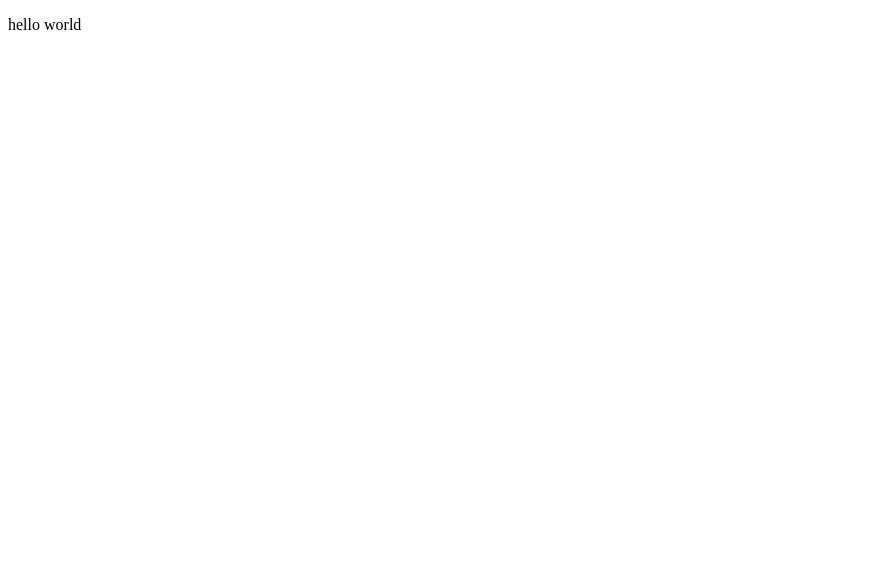
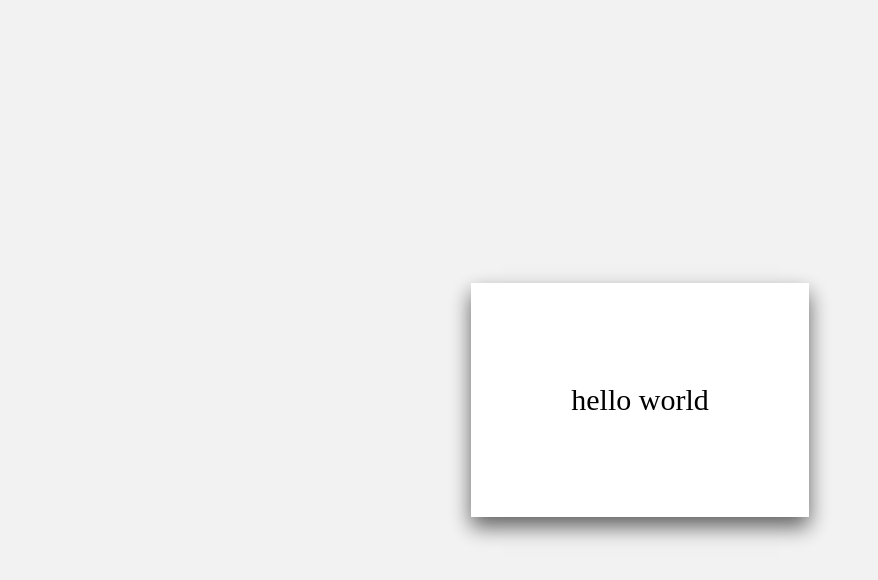
Before and after one commit to mirror-riddle/code-camp, a website: page client/index.html in a window 1280 px wide. Shown: the whole page, without its empty margins (0-878 px from the left). Drawn offline with Linux system fonts and the light colour scheme.

Commit message:
modal animation

```diff
--- a/client/index.html
+++ b/client/index.html
@@ -1,9 +1,19 @@
 <!DOCTYPE html>
 <html>
   <head>
-    <script src="index.js"></script>
+    <meta charset="utf-8" />
+    <title>Code Camp</title>
+    <meta name="viewpoint" content="width=device-width, initial-scale=1.0" />
+    <link rel="stylesheet" href="styles/index.css" />
+    <script defer src="scripts/index.js"></script>
   </head>
   <body>
-    <p>hello world</p>
+    <div class="modal-container">
+      <div class="modal-view">
+        <div class="modal-view-detail">
+          hello world
+        </div>
+      </div>
+    </div>
   </body>
 </html>
--- a/client/index.js
+++ /dev/null
@@ -1 +0,0 @@
-document.cookie = "height=168";
--- /dev/null
+++ b/client/scripts/index.js
@@ -0,0 +1,7 @@
+const modal = document.querySelector('.modal-view');
+modal.addEventListener('click', (event) => {
+  modal.classList.remove(['visible']);
+}, false);
+setTimeout(() => {
+  modal.classList.add(['visible']);
+}, 1000);
--- /dev/null
+++ b/client/styles/index.css
@@ -0,0 +1,55 @@
+.moda-container {
+  position: fixed;
+  top: 0;
+  left: 0;
+}
+
+.modal-view {
+  z-index: 2;
+  position: fixed;
+  top: 0;
+  left: 0;
+  height: 100%;
+  width: 100%;
+  display: flex;
+  align-items: center;
+  justify-content: center;
+
+  pointer-events: none;
+  opacity: 0;
+  will-change: transform, opacity;
+
+  transform: scale(1.15);
+  transition: transform 0.1s cubic-bezier(0.465, 0.183, 0.153, 0.946),
+    opacity 0.1s cubic-bezier(0.465, 0.183, 0.153, 0.946);
+}
+
+.modal-view.visible {
+  pointer-events: auto;
+  opacity: 1;
+
+  transform: scale(1);
+
+  transition:
+    transform 0.3s cubic-bezier(0.465, 0.183, 0.153, 0.946),
+    opacity 0.3s cubic-bezier(0.465, 0.183, 0.153, 0.946);
+}
+
+.modal-view:after {
+  position: fixed;
+  top: 0;
+  left: 0;
+  height: 100%;
+  width: 100%;
+  display: block;
+  content: '';
+  background-color: rgba(0, 0, 0, 0.05);
+}
+
+.modal-view-detail {
+  padding: 100px;
+  font-size: 30px;
+  background-color: white;
+  z-index: 3;
+  box-shadow: 0 10px 20px rgba(0,0,0,0.6);
+}
```
